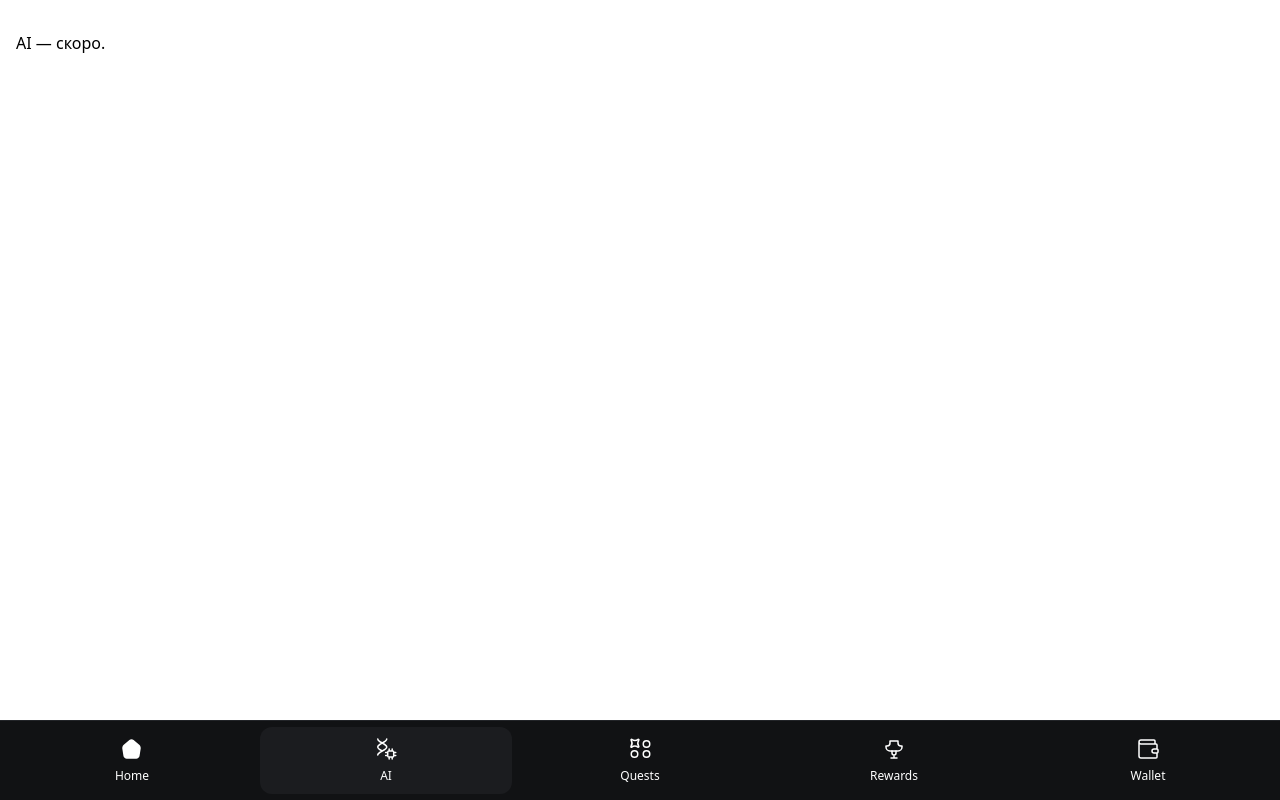
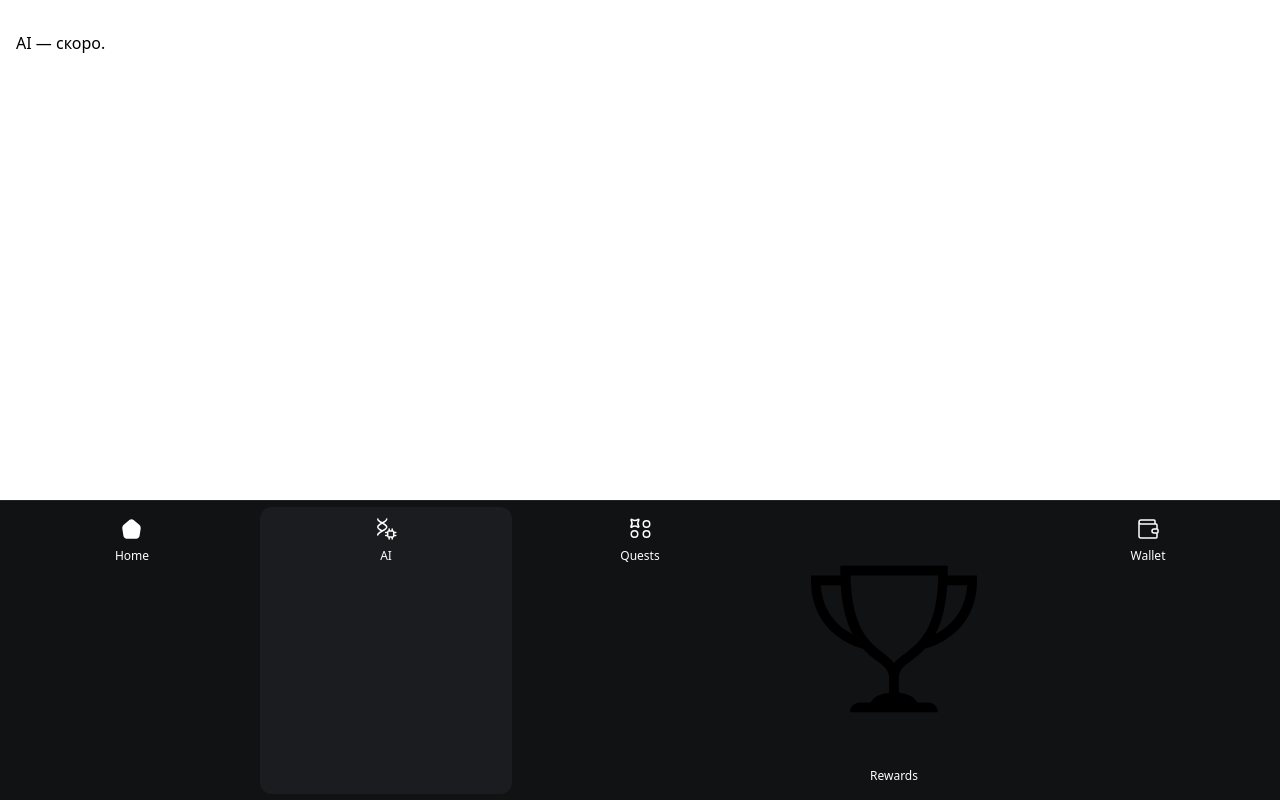
Before and after one commit to cyprus7/ranger-odyssey, a Next.js app in the folder frontend/: page /ai in a window 1280 px wide. Built offline with nearby package versions, Linux system fonts and the light colour scheme.

Commit message:
fix: update RewardsIcon SVG for improved design and functionality

```diff
--- a/frontend/app/components/FooterNav.tsx
+++ b/frontend/app/components/FooterNav.tsx
@@ -39,30 +39,7 @@ function QuestsIcon() {
     return (<svg width="25" height="24" fill="none"><g stroke="#fff" strokeWidth="1.5"><path strokeLinecap="round" strokeLinejoin="round" d="M3.763 10.163c-.501.349-1.109-.266-.755-.763a5.45 5.45 0 0 0 .163-6.07l-.091-.143c-.325-.514.273-1.113.79-.787l.165.107a5.47 5.47 0 0 0 6.061-.124c.503-.352 1.114.265.759.767a5.47 5.47 0 0 0-.19 6.06l.105.169c.321.517-.283 1.11-.794.779l-.142-.095a5.45 5.45 0 0 0-6.073.102z"/><circle cx="6.5" cy="17" r="3.25"/><circle cx="18.5" cy="17" r="3.25"/><circle cx="18.5" cy="7" r="3.25"/></g></svg>)
 }
 function RewardsIcon() {
-    return (
-        <svg
-            xmlns="http://www.w3.org/2000/svg"
-            width="24"
-            height="24"
-            fill="none"
-            viewBox="0 0 24 24"
-        >
-            <path
-                d="M8 4h8v2a3 3 0 0 0 3 3h1v1a4 4 0 0 1-4 4H8a4 4 0 0 1-4-4V9h1a3 3 0 0 0 3-3V4z"
-                stroke="#fff"
-                strokeWidth="1.5"
-                strokeLinecap="round"
-                strokeLinejoin="round"
-            />
-            <path
-                d="M10 14v2a2 2 0 0 0 4 0v-2M9 21h6M12 19v2"
-                stroke="#fff"
-                strokeWidth="1.5"
-                strokeLinecap="round"
-                strokeLinejoin="round"
-            />
-        </svg>
-    )
+    return (<svg xmlns="http://www.w3.org/2000/svg" viewBox="0 0 50 50" enable-background="new 0 0 50 50"><path d="M28.6 29.4c3-2.3 7.4-5.7 7.4-18.4v-1H14v1c0 12.7 4.5 16.1 7.4 18.4 1.7 1.3 2.6 2 2.6 3.6v3c-1.6.2-3.2.8-3.8 2H18c-1.1 0-2 .9-2 2h18c0-1.1-.9-2-2-2h-2.2c-.6-1.2-2.1-1.8-3.8-2v-3c0-1.6.8-2.3 2.6-3.6zm-3.6.5c-.6-.8-1.5-1.5-2.3-2.1-2.7-2.1-6.4-4.9-6.6-15.8h18c-.2 10.8-3.9 13.7-6.6 15.8-1 .7-1.9 1.3-2.5 2.1z"/><path d="M18.8 27C18.7 27 8 24.7 8 13v-1h7v2h-5c.6 9.2 9.1 11 9.2 11l-.4 2z"/><path d="M31.2 27l-.4-2c.4-.1 8.6-1.9 9.2-11h-5v-2h7v1c0 11.7-10.7 14-10.8 14z"/></svg>)
 }
 function WalletIcon() {
     return (<svg width="24" height="24" fill="none"><path stroke="#fff" strokeLinecap="round" strokeLinejoin="round" strokeWidth="1.5" d="M19 7V4a1 1 0 0 0-1-1H5a2 2 0 0 0-2 2m0 0a2 2 0 0 0 2 2h15a1 1 0 0 1 1 1v4M3 5v14a2 2 0 0 0 2 2h15a1 1 0 0 0 1-1v-4m0-4h-3a2 2 0 0 0 0 4h3m0-4a1 1 0 0 1 1 1v2a1 1 0 0 1-1 1"/></svg>)
```
